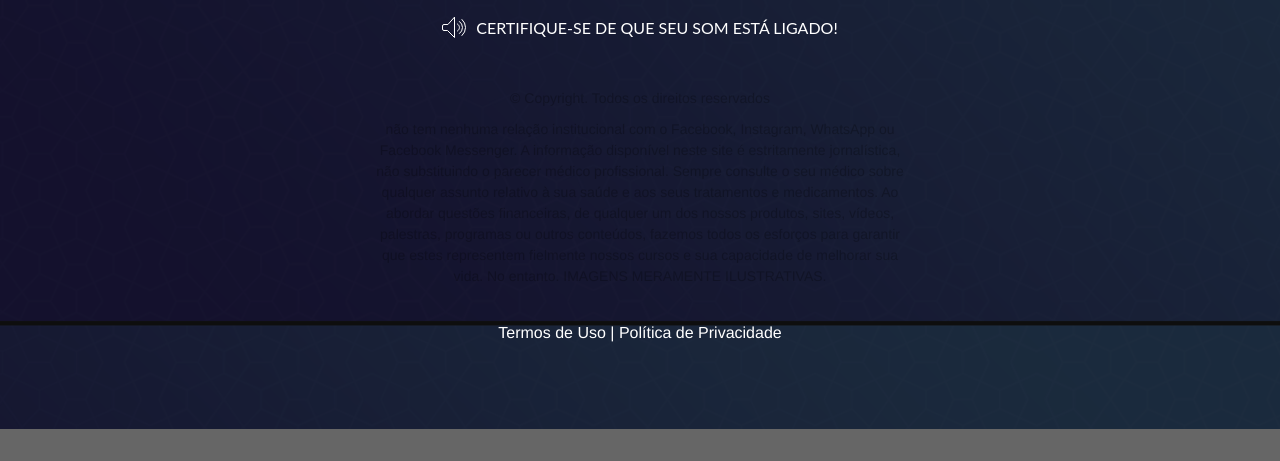
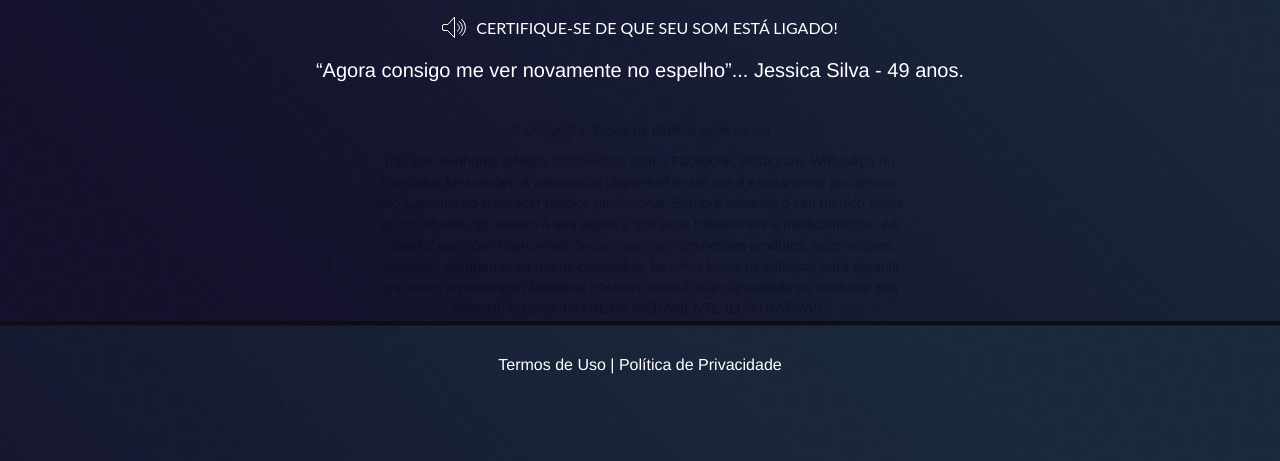
Before and after one commit to henrybortolotto/protocolozero-barriga.co, a plain HTML site: page index.html in a window 1280 px wide. Shown: the part 479-940 px from the top of the page. Before the commit the page ends 908 px from the top, so only its background shows below. Drawn offline with nearby package versions, Linux system fonts and the light colour scheme.

Commit message:
Add files via upload

```diff
--- a/index.html
+++ b/index.html
@@ -73,7 +73,7 @@
             <div class="div-block"><img src="assets/img/audio.svg" loading="lazy" alt="" class="image">
               <h1 class="legend"> CERTIFIQUE-SE DE QUE SEU SOM ESTÁ LIGADO!</h1>
             </div>
-
+            <h1 class="subhealing-2">“Agora consigo me ver novamente no espelho”... Jessica Silva - 49 anos.</h1>
 
             <!-- Botão -->
             <div id="cta1" class="mt-4 d-none">
```
